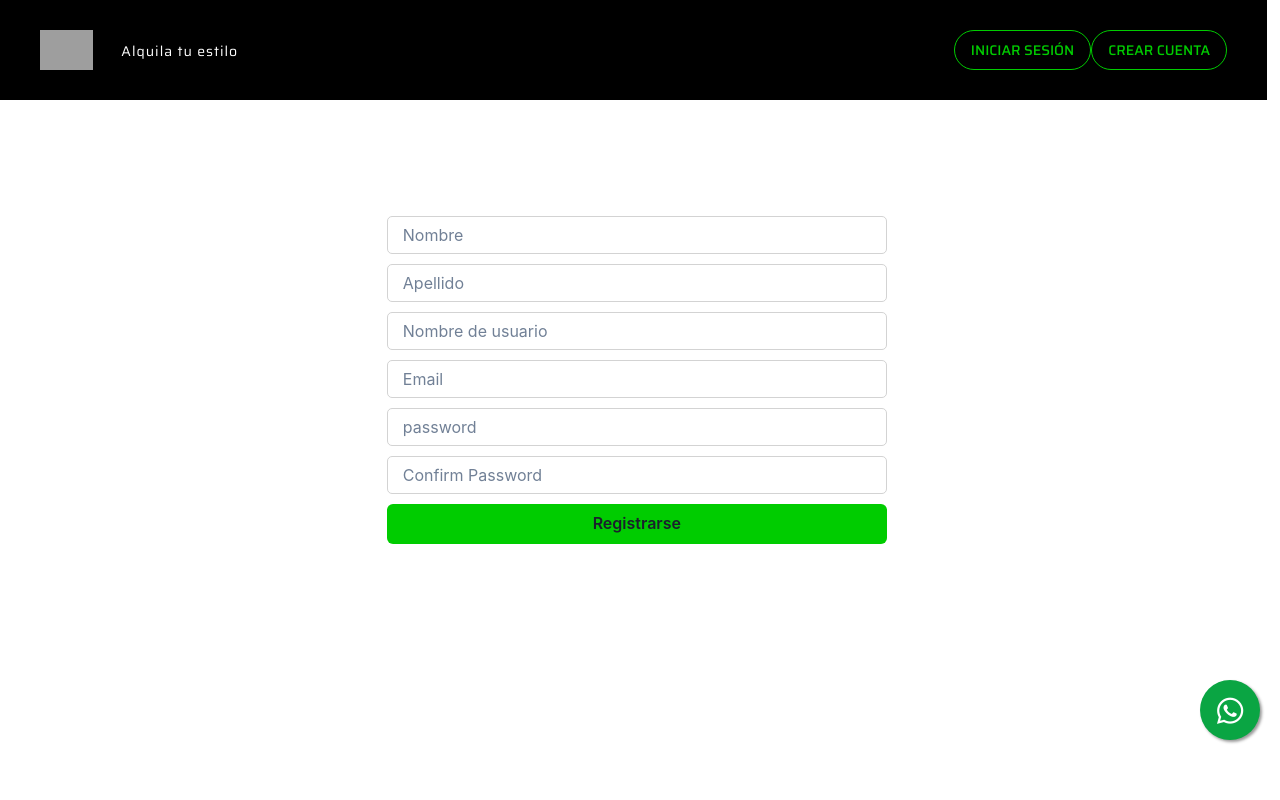
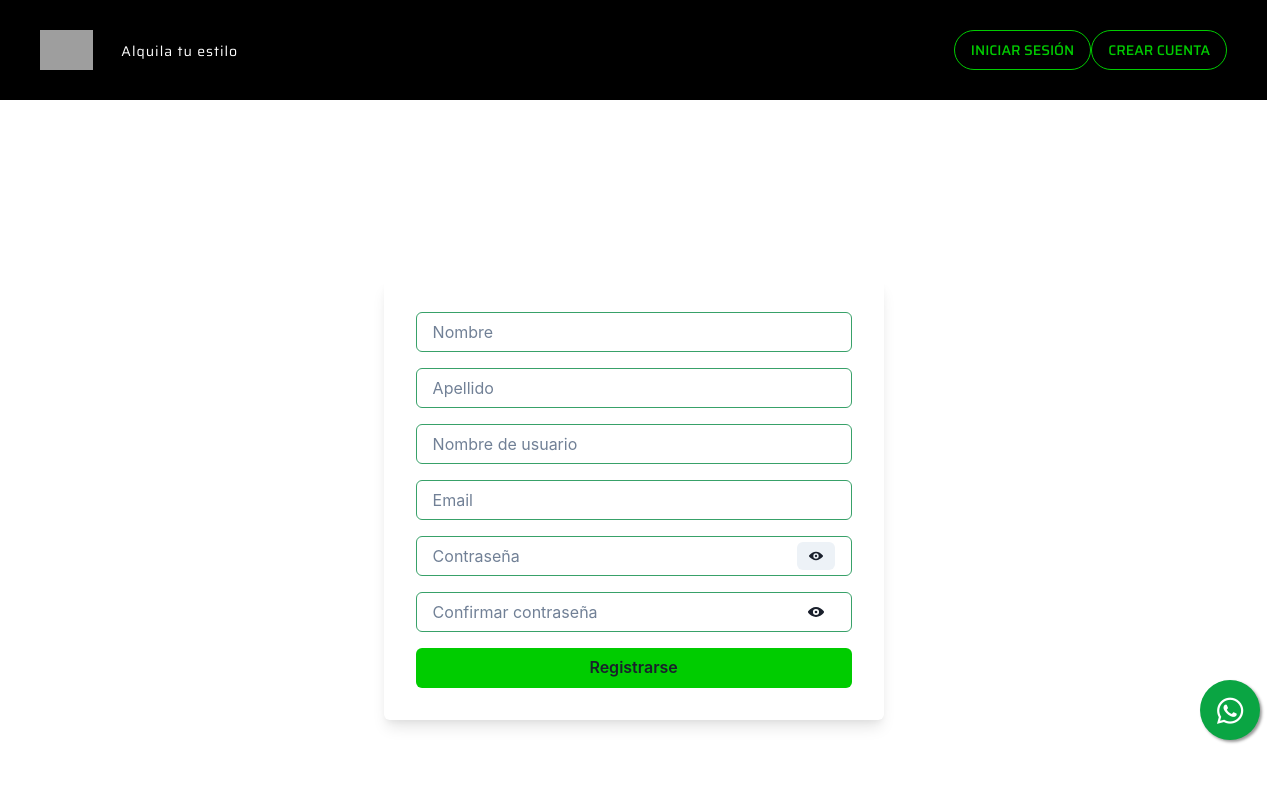
Before and after one commit to Julietabachur/frontFinal, a React (Vite) app in the folder frontend-integrador/: page /register in a window 1280 px wide. Shown: the top 800 px of the page. Built offline with nearby package versions, Linux system fonts and the light colour scheme; no server answers; grey boxes are pictures that could not be loaded; a web font is replaced by a local one.

Commit message:
Cambios a uso de react-hook-form en register y mejorar estilos y validaciones

```diff
--- a/frontend-integrador/src/components/pages/login/Register.jsx
+++ b/frontend-integrador/src/components/pages/login/Register.jsx
@@ -1,145 +1,66 @@
-import React, { useState, useEffect } from "react";
+import React, { useEffect, useState } from "react";
 import {
   Box,
   Input,
   Button,
-  Stack,
   Flex,
-  Spinner,
-  HStack,
+  FormControl,
+  FormErrorMessage,
+  InputGroup,
+  InputRightElement,
+  IconButton,
 } from "@chakra-ui/react";
+import { ViewIcon, ViewOffIcon } from "@chakra-ui/icons";
+import { useForm } from "react-hook-form";
 import axios from "axios";
 import { useNavigate } from "react-router-dom";
 
 const nameRegex = /^[a-zA-Z][a-zA-Z_-]{2,22}$/;
-const clientNameRegex = /^[a-zA-Z0-9_]{5,}$/;
+const clientNameRegex = /^[a-zA-Z0-9._-]{5,}$/;
 const passwordRegex = /^(?=.*[a-z])(?=.*[A-Z])(?=.*[0-9])(?=.*[!@#$%*]).{8,24}$/;
-//expresion regular que permite carácteres especiales que no sean alfanumérico.
-//^(?=.*[a-z])(?=.*[A-Z])(?=.*[0-9])(?=.*[^a-zA-Z0-9]).{8,24}$
-
 const emailRegex = /^[\w-]+(\.[\w-]+)*@([\w-]+\.)+[a-zA-Z]{2,7}$/;
 
 const GETME_URL = import.meta.env.VITE_GETME_URL;
-const baseUrl = import.meta.env.VITE_SERVER_URL;
 const REGISTER_URL = import.meta.env.VITE_AUTH_URL + "/register";
 
 const Register = () => {
-  //constantes del formulario
-  const [firstName, setFirstName] = useState("");
-  const [lastName, setLastName] = useState("");
-  const [clientName, setClientName] = useState("");
-  const [clientNameValid, setClientNameValid] = useState(true);
-  const [email, setEmail] = useState("");
-  const [password, setPassword] = useState("");
-  const [confirmPassword, setConfirmPassword] = useState("");
-  const [isNameLoading, setIsNameLoading] = useState(false);
-  const [isEmailLoading, setIsEmailLoading] = useState(false);
+  const navigate = useNavigate();
+  const token = JSON.parse(localStorage.getItem("riskkojwt"));
+  const [showPassword, setShowPassword] = useState(false);
+  const [showConfirmPassword, setShowConfirmPassword] = useState(false);
 
-  //constantes para manejo de errores en las validaciones
-  const [firstNameError, setFirstNameError] = useState("");
-  const [lastNameError, setLastNameError] = useState("");
-  const [clientNameError, setClientNameError] = useState("");
-  const [emailError, setEmailError] = useState("");
-  const [passwordError, setPasswordError] = useState("");
-  const [confirmPasswordError, setConfirmPasswordError] = useState("");
+  const {
+    register,
+    handleSubmit,
+    setError,
+    clearErrors,
+    reset,
+    watch,
+    formState: { errors, isValid },
+  } = useForm({ mode: "onChange" });
 
-  //constantes para manejo de errores cdo se valida duplicado en BE de clientName y email
-  const [showClientNameDuplicatedError, setShowClientNameDuplicatedError] =
-    useState(false);
-  const [showEmailDuplicatedError, setShowEmailDuplicatedError] =
-    useState(false);
+  const togglePasswordVisibility = () => setShowPassword(!showPassword);
+  const toggleConfirmPasswordVisibility = () => setShowConfirmPassword(!showConfirmPassword);
 
-  const navigate = useNavigate();
-
-  //metodo que atrasa la ejecucion de la funcion una medida de tiempo 'delay'
-  function debounce(func, delay) {
-    let timer;
-    // Acá esta cargando todos los argumentos de la función que voy a demorar CheckClientNameAndEmail
-    return function (...args) {
-      clearTimeout(timer);
-      timer = setTimeout(() => {
-        func.apply(this, args);
-      }, delay);
-    };
-  }
-
-  //Funciones de cada validación
-  const validateName = (name) => {
-    return !nameRegex.test(name)
-      ? "El nombre debe contener solo letras, mínimo 4 y no tener espacios al inicio."
-      : "";
+  const checkClientNameAndEmail = async (value, field) => {
+    try {
+      const response = await axios.get(
+        `${REGISTER_URL}/${field}?${field}=${value}`
+      );
+      if (!response.data) {
+        setError(field, { type: "manual", message: `${field} ya está en uso.` });
+      } else {
+        clearErrors(field);
+      }
+    } catch (error) {
+      console.error(`Error al verificar ${field}:`, error);
+    }
   };
-
-  const validateLastName = (lastName) => {
-    return !nameRegex.test(lastName)
-      ? "El apellido debe contener solo letras, mínimo 4 y no tener espacios al inicio."
-      : "";
-  };
-
-  const validateClientName = (clientName) => {
-    return !clientNameRegex.test(clientName)
-      ? "El nombre de usuario puede contener letras, números y guión bajo, mínimo 5 y no tener espacios al inicio."
-      : "";
-  };
-
-  const validateEmail = (email) => {
-    return !emailRegex.test(email)
-      ? "Formato de correo electrónico no válido."
-      : "";
-  };
-
-  const validatePassword = (password) => {
-    return !passwordRegex.test(password)
-      ? "La contraseña debe contener al menos 8 caracteres, una letra mayúscula, una letra minúscula, un número y un caracter especial."
-      : "";
-  };
-
-  //Funciones para el manejo de errores en dependencia de las validaciones
-
-  const handleFirstNameChange = (firstName) => {
-    setFirstName(firstName);
-    setFirstNameError(validateName(firstName));
-  };
-
-  const handleLastNameChange = (lastName) => {
-    setLastName(lastName);
-    setLastNameError(validateLastName(lastName));
-  };
-
-  const handleClientNameChange = (clientName) => {
-    setClientName(clientName);
-    setClientNameError(validateClientName(clientName));
-  };
-
-  const handleEmailChange = (email) => {
-    setEmail(email);
-    setEmailError(validateEmail(email));
-  };
-
-  const handlePasswordChange = (password) => {
-    setPassword(password);
-    setPasswordError(validatePassword(password));
-  };
-
-  const handleConfirmPasswordChange = (confirmPassword) => {
-    setConfirmPassword(confirmPassword);
-    setConfirmPasswordError(
-      password !== confirmPassword ? "Las contraseñas no coinciden." : ""
-    );
-  };
-
-  //confirma si riskkojkt existe es que la pesona ya esta registrado y si no va a home
-  const token = JSON.parse(localStorage.getItem("riskkojwt"));
-
-
 
   const getUsername = async (token) => {
     try {
       const response = await axios.get(GETME_URL, {
-        headers: {
-          "Content-Type": "application/json",
-          Authorization: `Bearer ${token}`,
-        },
+        headers: { Authorization: `Bearer ${token}` },
       });
       if (response) {
         navigate("/");
@@ -155,316 +76,154 @@ const Register = () => {
     if (token) {
       getUsername(token);
     }
-  }, [token]);
+    reset(); // Resetea el formulario al montar el componente
+  }, [token, reset]);
 
-  // Función para revisar si el clientName o el email existe en el Backend (BE)
-const CheckClientNameAndEmail = async (value, endpoint) => {
-  if (endpoint === "clientName") {
-    // Activar la bandera de carga y manejar el cambio en el nombre del cliente
-    //setIsNameLoading(true);
-    handleClientNameChange(value);
-  }
-  else if (endpoint === "email") {
-    // Activar la bandera de carga y manejar el cambio en la dirección de correo electrónico del cliente
-    //setIsEmailLoading(true);
-    handleEmailChange(value);
-  }
-
-  // Verificar si el valor no es undefined
-  if (value !== undefined) {
-    // Realizar una solicitud GET a la API con el valor del endpoint y el valor proporcionado
-    const response = await axios.get(
-      `${baseUrl}/auth/${endpoint}?${endpoint}=${value}`
-    );
-
-    // Verificar si hay una respuesta del servidor
-    if (response) {
-      // Desactivar las banderas de carga basándose en el endpoint
-      if (endpoint === "clientName") {
-        //setIsNameLoading(false);
-      } else if (endpoint === "email") {
-        //setIsEmailLoading(false);
-      }
-
-      // Si el nombre no existe en la BD la response sería True y el endpoint es "clientName"
-      if (response.data && endpoint === "clientName") {
-        // Ocultar el error de nombre duplicado y establecer el nombre del cliente
-        setShowClientNameDuplicatedError(false);
-        setClientName(value);
-      }
-      // Si el email no existe en la BD la response sería True y el endpoint es "email"
-      else if (response.data && endpoint === "email") {
-        // Ocultar el error de correo electrónico duplicado y establecer la dirección de correo electrónico del cliente
-        setShowEmailDuplicatedError(false);
-        setEmail(value);
-      }
-      // Si existe el ClientName o el email existen la BD entonce la response es false
-      else if (!response.data) {
-        // Mostrar el error de nombre o correo electrónico duplicado basándose en el endpoint
-        if (endpoint === "clientName") {
-          setShowClientNameDuplicatedError(true);
-        } else if (endpoint === "email") {
-          setShowEmailDuplicatedError(true);
-        }
-      }
-    }
-  }
-};
-
-
-  //version demorada de del metodo checkName
-  const debouncedCheckClientNameAndEmail = debounce(CheckClientNameAndEmail, 2000);
-
-  //función para el Register similiar al onSubmit
-
-  const handleRegister = async (e) => {
-    e.preventDefault();
-
-    //Validar campos antes de continuar
-    setFirstNameError(validateName(firstName));
-    setLastNameError(validateLastName(lastName));
-    setClientNameError(validateClientName(clientName));
-    setEmailError(validateEmail(email));
-    setPasswordError(validatePassword(password));
-    setConfirmPasswordError(
-      password !== confirmPassword ? "Las contraseñas no coinciden." : ""
-    );
-
-    if (
-      firstNameError ||
-      lastNameError ||
-      clientNameError ||
-      emailError ||
-      passwordError ||
-      confirmPasswordError
-    ) {
-      // Evitar que el formulario se envíe*/
-      return;
-    }
-
+  const onSubmit = async (data) => {
     try {
-      // Lógica para enviar el formulario
-      const response = await axios.post(REGISTER_URL, {
-        firstName,
-        lastName,
-        clientName,
-        email,
-        password,
-      });
-
+      const response = await axios.post(REGISTER_URL, data);
       if (response.status === 200) {
-        console.log(response.data);
         localStorage.setItem("riskkojwt", JSON.stringify(response.data.token));
-        window.alert(
-          "Registro exitoso. Serás redirigido a la página de inicio."
-        );
-        setTimeout(() => {
-          const targetUrl = "/verifyReg?mailToken=" + response.data.verifyToken ;
-          navigate(targetUrl);
-          //window.location.reload();
-        }, 1000);
-      } else {
-        alert("Fallo el registro, recargue la página y pruebe nuevamente");
+        alert("Registro exitoso. Serás redirigido a la página de inicio.");
+        navigate(`/verifyReg?mailToken=${response.data.verifyToken}`);
       }
     } catch (error) {
-      // Manejar errores de la solicitud
       console.error("Error en el registro:", error);
     }
   };
 
-  //estilos compartidos por todos los inputs
-  const inputStyle = {
-    padding: "6px",
-    width: "500px",
-    borderRadius: "5px",
-    border: "0.5px solid lightgray",
-    color: "gray",
-    marginBottom: "10px",
-    autoComplete: "off",
-    paddingLeft: "15px",
-  };
-
-  const errorStyle = {
-    height: "50px",
-    display: "flex",
-    alignItems: "center",
-    flexDirection: "column",
-    justifyContent: "center",
-  };
+  // Obtenemos la contraseña ingresada para la validación
+  const password = watch("password");
 
   return (
     <Flex direction="column" align="center" justify="center" minH="100vh" p={4}>
-      <Box pos={"relative"} top={100} w={"97vw"} h={"100vh"}>
-        <form
-          onSubmit={handleRegister}
-          style={{
-            display: "flex",
-            flexDirection: "column",
-            alignItems: "center",
-          }}
-        >
-          <div>
-            <input
+      <Box w={"97vw"} maxW="500px" p={8} borderRadius="md" boxShadow="lg">
+        <form onSubmit={handleSubmit(onSubmit)} autoComplete="off">
+          <FormControl isInvalid={errors.firstName} mb={4}>
+            <Input
               placeholder="Nombre"
-              style={inputStyle}
-              type="text"
-              value={firstName}
-              onChange={(e) => handleFirstNameChange(e.target.value)}
-              required
-              autoComplete="off"
+              autoComplete="off" // Desactiva la autocompletación
+              borderColor={errors.firstName ? "red.500" : "green.500"}
+              focusBorderColor="green.500" // Cambiar el color del borde al enfocar
+              {...register("firstName", {
+                required: "Nombre es requerido",
+                pattern: {
+                  value: nameRegex,
+                  message: "El nombre no es válido",
+                },
+              })}
             />
-          </div>
-          {firstNameError && (
-            <div style={errorStyle}>
-              <div style={{ color: "red", fontSize: "16px" }}>
-                {firstNameError}
-              </div>
-            </div>
-          )}
+            <FormErrorMessage>{errors.firstName?.message}</FormErrorMessage>
+          </FormControl>
 
-          <div>
-            <input
+          <FormControl isInvalid={errors.lastName} mb={4}>
+            <Input
               placeholder="Apellido"
-              type="text"
-              style={inputStyle}
-              value={lastName}
-              onChange={(e) => handleLastNameChange(e.target.value)}
-              required
-              autoComplete="off"
+              autoComplete="off" // Desactiva la autocompletación
+              borderColor={errors.lastName ? "red.500" : "green.500"}
+              focusBorderColor="green.500" // Cambiar el color del borde al enfocar
+              {...register("lastName", {
+                required: "Apellido es requerido",
+                pattern: {
+                  value: nameRegex,
+                  message: "El apellido no es válido",
+                },
+              })}
             />
-          </div>
-          {lastNameError && (
-            <div style={errorStyle}>
-              <div style={{ color: "red", fontSize: "16px" }}>
-                {lastNameError}
-              </div>
-            </div>
-          )}
+            <FormErrorMessage>{errors.lastName?.message}</FormErrorMessage>
+          </FormControl>
 
-          <Box position={"relative"}>
-            <input
+          <FormControl isInvalid={errors.clientName} mb={4}>
+            <Input
               placeholder="Nombre de usuario"
-              type="text"
-              style={inputStyle}
-              onChange={(e) =>
-                debouncedCheckClientNameAndEmail(e.target.value, "clientName")
-              }
-              required
-              autoComplete="off"
+              autoComplete="new-username" // Usa un valor alternativo
+              borderColor={errors.clientName ? "red.500" : "green.500"}
+              focusBorderColor="green.500" // Cambiar el color del borde al enfocar
+              {...register("clientName", {
+                required: "Nombre de usuario es requerido",
+                pattern: {
+                  value: clientNameRegex,
+                  message: "Nombre de usuario no válido",
+                },
+                validate: (value) => checkClientNameAndEmail(value, "clientName"),
+              })}
             />
-            {isNameLoading && (
-              <Box
-                style={{
-                  position: "absolute",
-                  top: "50%",
-                  right: "10px",
-                  transform: "translateY(-50%)",
-                  zIndex: "10",
-                }}
-              >
-                <Spinner color="red.500" />
-              </Box>
+            {errors.clientName?.type === "manual" && (
+              <FormErrorMessage>{errors.clientName.message}</FormErrorMessage>
             )}
-          </Box>
-          <Box>
-            {clientNameError && (
-              <div style={errorStyle}>
-                <div style={{ color: "red", fontSize: "16px" }}>
-                  {clientNameError}
-                </div>
-              </div>
-            )}
-          </Box>
-          <Box>
-            {showClientNameDuplicatedError && (
-              <div style={{ color: "red", fontSize: "16px" }}>
-                El nombre de usuario ya está en uso. Por favor, elige otro.
-              </div>
-            )}
-          </Box>
+          </FormControl>
 
-          <Box>
-            <input
+          <FormControl isInvalid={errors.email} mb={4}>
+            <Input
               placeholder="Email"
-              style={inputStyle}
-              type="email"
-              onChange={(e) =>
-                debouncedCheckClientNameAndEmail(e.target.value, "email")
-              }
-              required
-              autoComplete="off"
+              autoComplete="off" // Desactiva la autocompletación
+              borderColor={errors.email ? "red.500" : "green.500"}
+              focusBorderColor="green.500" // Cambiar el color del borde al enfocar
+              {...register("email", {
+                required: "Email es requerido",
+                pattern: {
+                  value: emailRegex,
+                  message: "Email no válido",
+                },
+                validate: (value) => checkClientNameAndEmail(value, "email"),
+              })}
             />
-            {isEmailLoading && (
-              <Box
-                style={{
-                  position: "absolute",
-                  top: "50%",
-                  right: "10px",
-                  transform: "translateY(-50%)",
-                  zIndex: "10",
-                }}
-              >
-                <Spinner color="red.500" />
-              </Box>
-            )}
-          </Box>
-          <Box>
-            {emailError && (
-              <div style={errorStyle}>
-                <div style={{ color: "red", fontSize: "16px" }}>
-                  {emailError}
-                </div>
-              </div>
-            )}
-          </Box>
-          <Box>
-            {showEmailDuplicatedError && (
-              <div style={{ color: "red", fontSize: "16px" }}>
-                El e-mail ingresado ya está en uso. Por favor, elige otro.
-              </div>
-            )}
-          </Box>
+            <FormErrorMessage>{errors.email?.message}</FormErrorMessage>
+          </FormControl>
 
-          <div>
-            <input
-              placeholder="password"
-              style={inputStyle}
-              type="password"
-              value={password}
-              //onChange={(e) => setPassword(e.target.value)}
-              onChange={(e) => handlePasswordChange(e.target.value)}
-              required
-              autoComplete="off"
-            />
-          </div>
-          {passwordError && (
-            <div style={errorStyle}>
-              <div style={{ color: "red", fontSize: "16px" }}>
-                {passwordError}
-              </div>
-            </div>
-          )}
-          <div>
-            <input
-              placeholder="Confirm Password"
-              style={inputStyle}
-              type="password"
-              value={confirmPassword}
-              //onChange={(e) => setConfirmPassword(e.target.value)}
-              onChange={(e) => handleConfirmPasswordChange(e.target.value)}
-              required
-              autoComplete="off"
-            />
-          </div>
-          {confirmPasswordError && (
-            <div style={errorStyle}>
-              <div style={{ color: "red", fontSize: "16px" }}>
-                {confirmPasswordError}
-              </div>
-            </div>
-          )}
+          <FormControl isInvalid={errors.password} mb={4}>
+            <InputGroup>
+              <Input
+                placeholder="Contraseña"
+                autoComplete="new-password" // Usa un valor alternativo
+                type={showPassword ? "text" : "password"}
+                borderColor={errors.password ? "red.500" : "green.500"}
+                focusBorderColor="green.500" // Cambiar el color del borde al enfocar
+                {...register("password", {
+                  required: "Contraseña es requerida",
+                  pattern: {
+                    value: passwordRegex,
+                    message: "Contraseña no válida",
+                  },
+                })}
+              />
+              <InputRightElement width="4.5rem">
+                <Button h="1.75rem" size="sm" onClick={togglePasswordVisibility}>
+                  {showPassword ? <ViewOffIcon /> : <ViewIcon />}
+                </Button>
+              </InputRightElement>
+            </InputGroup>
+            <FormErrorMessage>{errors.password?.message}</FormErrorMessage>
+          </FormControl>
 
-          <Button w="500px" backgroundColor={"verde2"} onClick={handleRegister}>
+          <FormControl isInvalid={errors.confirmPassword} mb={4}>
+            <InputGroup>
+              <Input
+                placeholder="Confirmar contraseña"
+                type={showConfirmPassword ? "text" : "password"}
+                borderColor={errors.confirmPassword ? "red.500" : "green.500"}
+                focusBorderColor="green.500" // Cambiar el color del borde al enfocar
+                {...register("confirmPassword", {
+                  required: "Confirmar contraseña es requerido",
+                  validate: (value) =>
+                    value === password || "Las contraseñas no coinciden", // Compara con el valor de la contraseña
+                })}
+              />
+              <InputRightElement width="4.5rem">
+                <IconButton
+                  icon={showConfirmPassword ? <ViewOffIcon /> : <ViewIcon />}
+                  onClick={toggleConfirmPasswordVisibility}
+                  variant="ghost"
+                  aria-label="Toggle confirm password visibility"
+                />
+              </InputRightElement>
+            </InputGroup>
+            <FormErrorMessage>
+              {errors.confirmPassword?.message}
+            </FormErrorMessage>
+          </FormControl>
+
+          <Button type="submit"  backgroundColor={"verde2"} w="full">
             Registrarse
           </Button>
         </form>
```
Also changed, not shown: 1 other file (tests, documents, lock files or other folders).
